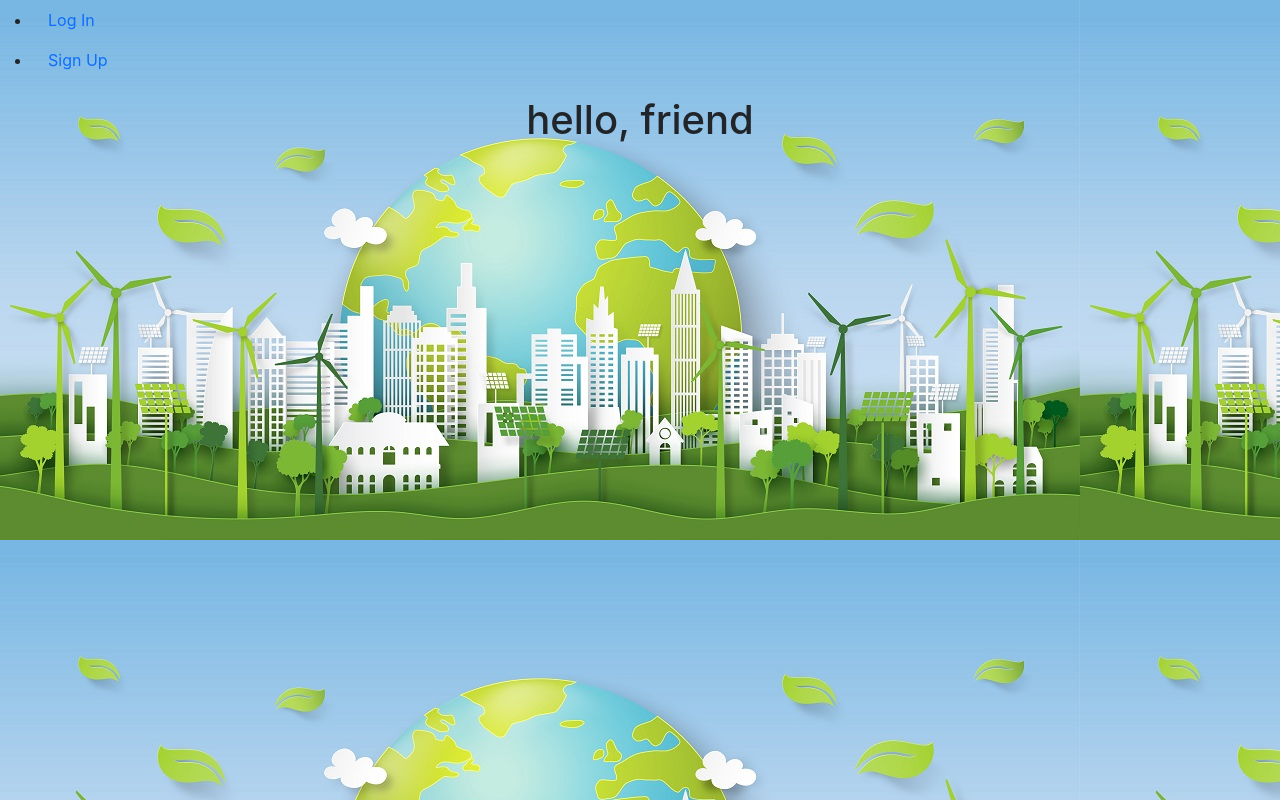
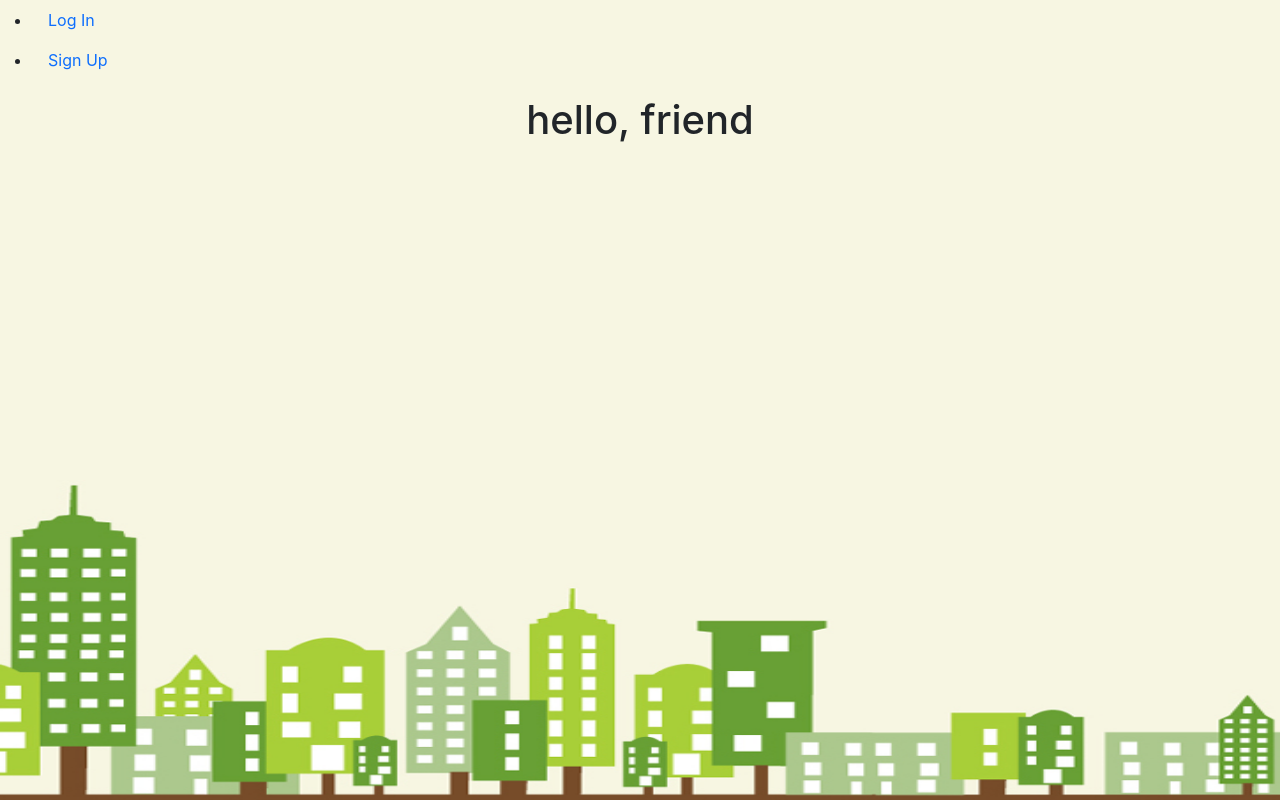
Before and after one commit to hbarrons/footprint-front-end, a React (Create React App) app: page / in a window 1280 px wide. Built offline with nearby package versions, Linux system fonts and the light colour scheme; no server answers.

Commit message:
update backgroun styling

```diff
--- a/src/styles/index.css
+++ b/src/styles/index.css
@@ -1,5 +1,14 @@
+html {
+  width: 100%;
+  height: 100%;
+}
+
 body {
-  background-image: url('/src/assets/EmissionsBackground.jpeg');
+  background-image: url('/src/assets/GreenCity.jpeg');
+  background-repeat: no-repeat;
+  background-size: 100% 40%;
+  background-position: bottom;
+  background-color: rgb(247,246,226);
 }
 
 div.card {
@@ -11,5 +20,5 @@ div.card {
 }
 
 nav {
-  width: 100vh;
+  width: 100%;
 }
```
Also changed, not shown: src/assets/EmissionsBackground.jpeg (deleted), src/assets/GreenCity.jpeg (added).
